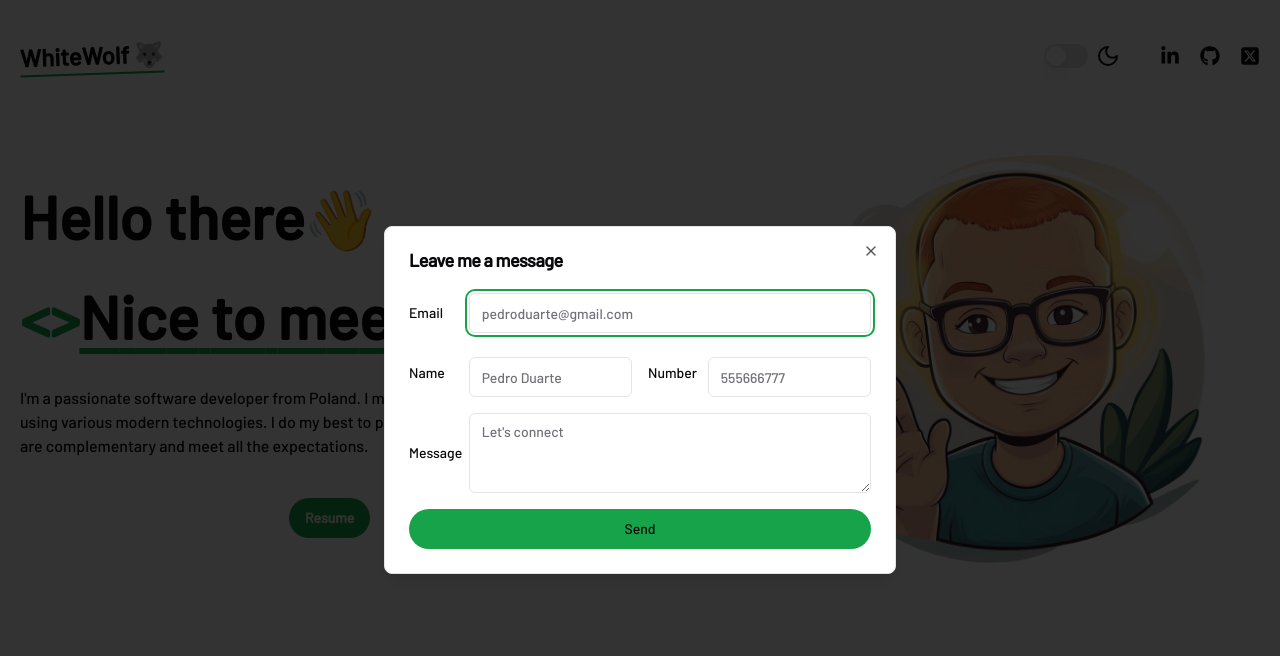
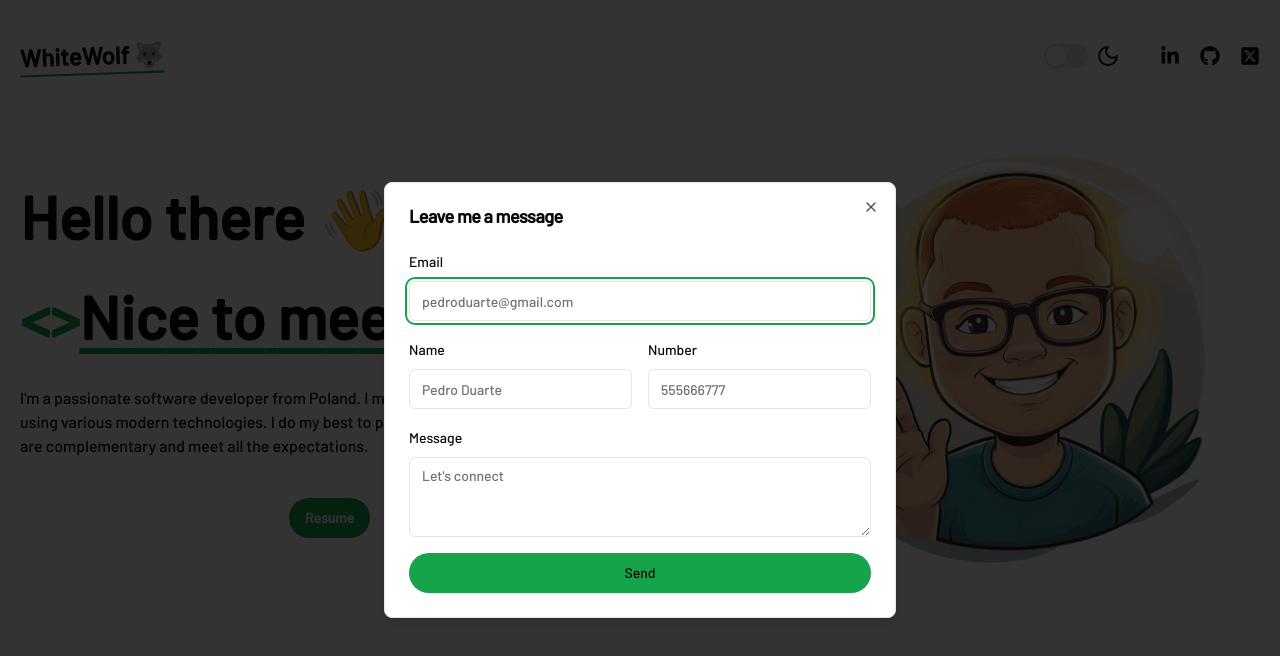
Before and after one commit to WhiteWolfWCY/portfolio_v2, a Next.js app: page / in a window 1280 px wide. Both pictures are taken after a click on the button "Contact". Shown: the top 656 px of the page. Built offline with nearby package versions, Linux system fonts and the light colour scheme.

Commit message:
Dialog form close on successfully sending email, confetti effect

```diff
--- a/app/API/contact/route.ts
+++ b/app/API/contact/route.ts
@@ -12,8 +12,8 @@ export async function POST(request: NextRequest) {
 
       auth: {
         user: "mateuszmartyna44@gmail.com",
-        pass: "",
-        //pass: process.env.MAILER_PASSWORD,
+        //pass: "",
+        pass: process.env.MAILER_PASSWORD,
       },
     });
     const info = await transporter.sendMail({
--- a/components/Hero.tsx
+++ b/components/Hero.tsx
@@ -4,9 +4,7 @@ import Image from "next/image";
 import { Button } from "./ui/button";
 import {
   Dialog,
-  DialogClose,
   DialogContent,
-  DialogFooter,
   DialogHeader,
   DialogTitle,
   DialogTrigger,
@@ -14,7 +12,6 @@ import {
 import {
   Form,
   FormControl,
-  FormDescription,
   FormField,
   FormItem,
   FormLabel,
@@ -28,14 +25,18 @@ import { useToast } from "./ui/use-toast";
 import { z } from "zod";
 import { useForm } from "react-hook-form";
 import { zodResolver } from "@hookform/resolvers/zod";
+import Fireworks from "react-canvas-confetti/dist/presets/fireworks";
 
 const FormSchema = z.object({
   email: z
     .string()
-    .min(1, { message: "This field has to be filled." })
+    .min(6, { message: "You must provide your email." })
     .email("This is not a valid email."),
-  name: z.string().min(3),
-  number: z.string().min(5).max(12),
+  name: z.string().min(3, { message: "You must provide your name" }),
+  number: z
+    .string()
+    .min(5, { message: "Provide a valid number format" })
+    .max(12, { message: "Provide a valid number format" }),
   message: z.string().min(1),
 });
 
@@ -43,6 +44,16 @@ export default function Hero() {
   const { toast } = useToast();
 
   const [loading, setLoading] = useState(false);
+  const [dialogOpen, setDialogOpen] = useState(false);
+  const [explosion, setExplosion] = useState(false);
+
+  const openDialog = () => {
+    setDialogOpen(true);
+  };
+
+  const closeDialog = () => {
+    setDialogOpen(false);
+  };
 
   const form = useForm<z.infer<typeof FormSchema>>({
     resolver: zodResolver(FormSchema),
@@ -72,6 +83,9 @@ export default function Hero() {
         const response = await res.json();
         if (!response.error) {
           toast({ title: "Message succesfully sent!" });
+          closeDialog();
+          setExplosion(true);
+          setTimeout(() => setExplosion(false), 2000);
         } else {
           toast({ title: "Something went wrong" });
         }
@@ -86,7 +100,7 @@ export default function Hero() {
   return (
     <div className="min-h-[60hv] flex flex-col-reverse lg:flex-row gap-14 lg:gap-0 items-center justify-between">
       <div className="space-y-10 flex flex-col w-full">
-        <h1 className="text-4xl lg:text-6xl text-center justify-center lg:justify-normal lg:text-left font-bold flex">
+        <h1 className="text-4xl gap-4 lg:text-6xl text-center justify-center lg:justify-normal lg:text-left font-bold flex">
           Hello there
           <span className="animate-wave">👋</span>
         </h1>
@@ -109,10 +123,15 @@ export default function Hero() {
           </Button>
           <Dialog>
             <DialogTrigger asChild>
-              <Button className="rounded-full font-semibold hover:bg-foreground hover:-rotate-12 transform transition-all duration-400">
+              <Button
+                onClick={openDialog}
+                className="rounded-full font-semibold hover:bg-foreground hover:-rotate-12 transform transition-all duration-400"
+              >
                 Contact
               </Button>
             </DialogTrigger>
+            {explosion && <Fireworks autorun={{ speed: 2 }}  />}
+            {dialogOpen && (
               <DialogContent className="w-[90%] md:w-full rounded-lg">
                 <DialogHeader>
                   <DialogTitle className="mb-2">Leave me a message</DialogTitle>
@@ -126,11 +145,11 @@ export default function Hero() {
                       control={form.control}
                       name="email"
                       render={({ field }) => (
-                      <FormItem className="grid grid-cols-4 md:grid-cols-8 gap-x-4 items-center space-y-0">
-                        <FormLabel className="col-span-1">Email</FormLabel>
+                        <FormItem className="items-center gap-4">
+                          <FormLabel className="">Email</FormLabel>
                           <FormControl>
                             <Input
-                            className="col-span-3 md:col-span-7"
+                              className=""
                               placeholder="pedroduarte@gmail.com"
                               type="email"
                               {...field}
@@ -141,16 +160,16 @@ export default function Hero() {
                       )}
                     />
                     <div className="grid grid-cols-1 md:grid-cols-2 gap-4">
-                    <div className="grid gap-4 col-span-1">
+                      <div className="col-span-1">
                         <FormField
                           control={form.control}
                           name="name"
                           render={({ field }) => (
-                          <FormItem className="grid grid-cols-4 items-center gap-x-4">
-                            <FormLabel className="col-span-1">Name</FormLabel>
+                            <FormItem className="items-center">
+                              <FormLabel className="">Name</FormLabel>
                               <FormControl>
                                 <Input
-                                className="col-span-3"
+                                  className=""
                                   placeholder="Pedro Duarte"
                                   {...field}
                                 />
@@ -160,16 +179,16 @@ export default function Hero() {
                           )}
                         />
                       </div>
-                    <div className="grid gap-4 col-span-1">
+                      <div className="col-span-1">
                         <FormField
                           control={form.control}
                           name="number"
                           render={({ field }) => (
-                          <FormItem className="grid grid-cols-4 items-center gap-x-4">
-                            <FormLabel className="col-span-1">Number</FormLabel>
+                            <FormItem className="items-center">
+                              <FormLabel className="">Number</FormLabel>
                               <FormControl>
                                 <Input
-                                className="col-span-3"
+                                  className=""
                                   placeholder="555666777"
                                   type="tel"
                                   {...field}
@@ -181,18 +200,17 @@ export default function Hero() {
                         />
                       </div>
                     </div>
-                  <div className="grid col-span-1 gap-4">
                     <FormField
                       control={form.control}
                       name="message"
                       render={({ field }) => (
-                        <FormItem className="grid grid-cols-8 gap-4 items-center space-y-0">
-                          <FormLabel className="col-span-1">Message</FormLabel>
+                        <FormItem className="gap-4 items-center">
+                          <FormLabel className="">Message</FormLabel>
                           <FormControl>
                             <Textarea
                               required
                               placeholder="Let's connect"
-                              className="col-span-6 col-start-3 md:col-span-7"
+                              className=""
                               {...field}
                             />
                           </FormControl>
@@ -200,11 +218,9 @@ export default function Hero() {
                         </FormItem>
                       )}
                     />
-                  </div>
-                  <DialogClose asChild>
                     <Button
                       type="submit"
-                      className="text-foreground rounded-full w-full"
+                      className="text-foreground rounded-full w-full mt-24"
                       disabled={loading}
                     >
                       Send
@@ -212,10 +228,10 @@ export default function Hero() {
                         <div className="text-center ml-5 w-6 h-6 border-t-2 border-foreground border-solid rounded-full animate-spin"></div>
                       )}
                     </Button>
-                  </DialogClose>
                   </form>
                 </Form>
               </DialogContent>
+            )}
           </Dialog>
         </div>
       </div>
--- a/package.json
+++ b/package.json
@@ -23,6 +23,7 @@
     "next-themes": "^0.3.0",
     "node-mailer": "^0.1.1",
     "react": "^18",
+    "react-canvas-confetti": "^2.0.7",
     "react-dom": "^18",
     "react-hook-form": "^7.51.3",
     "react-icons": "^5.1.0",
```
Also changed, not shown: 1 other file (tests, documents, lock files or other folders). Lines whose indentation alone changed are shown as unchanged.
